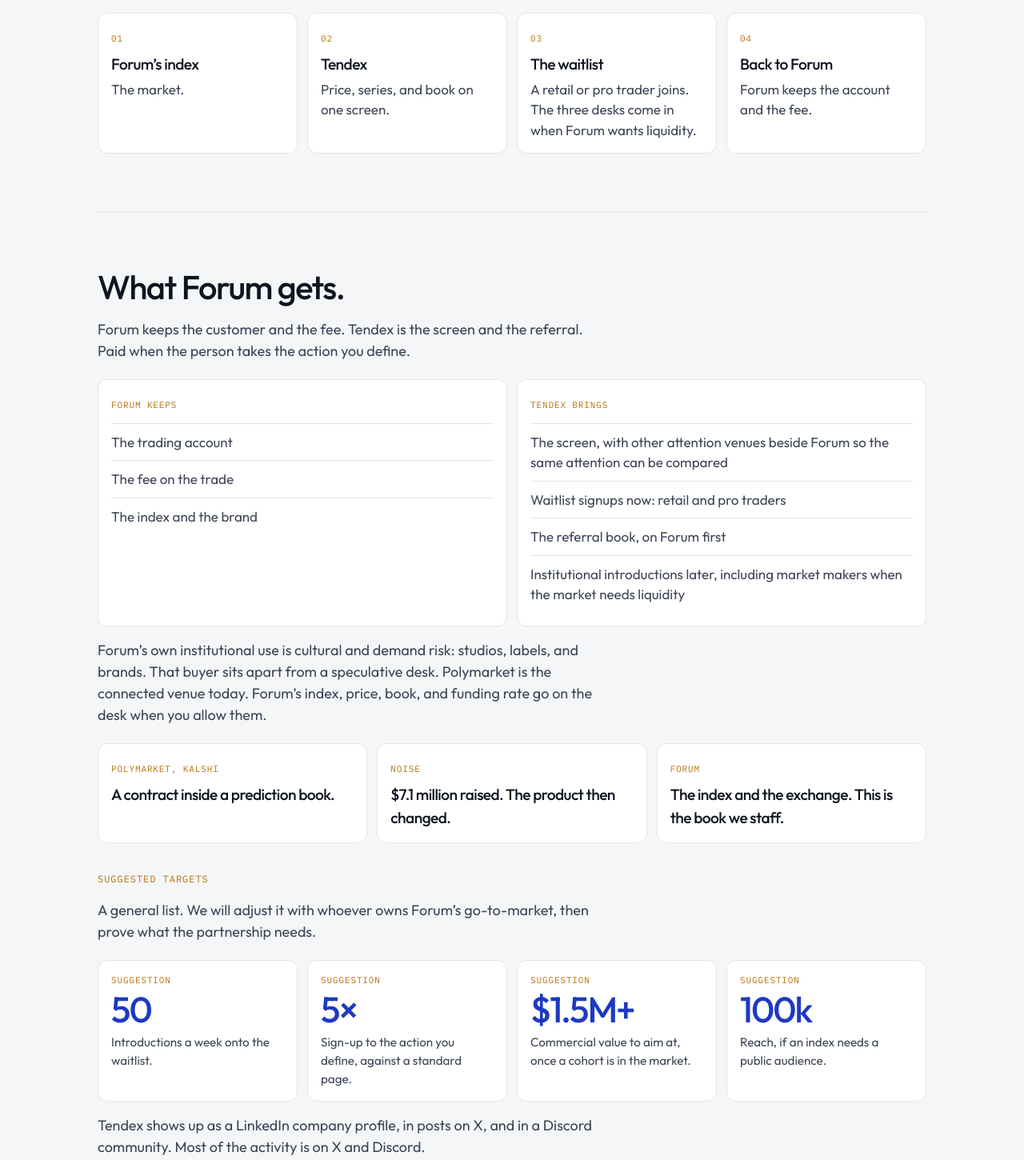
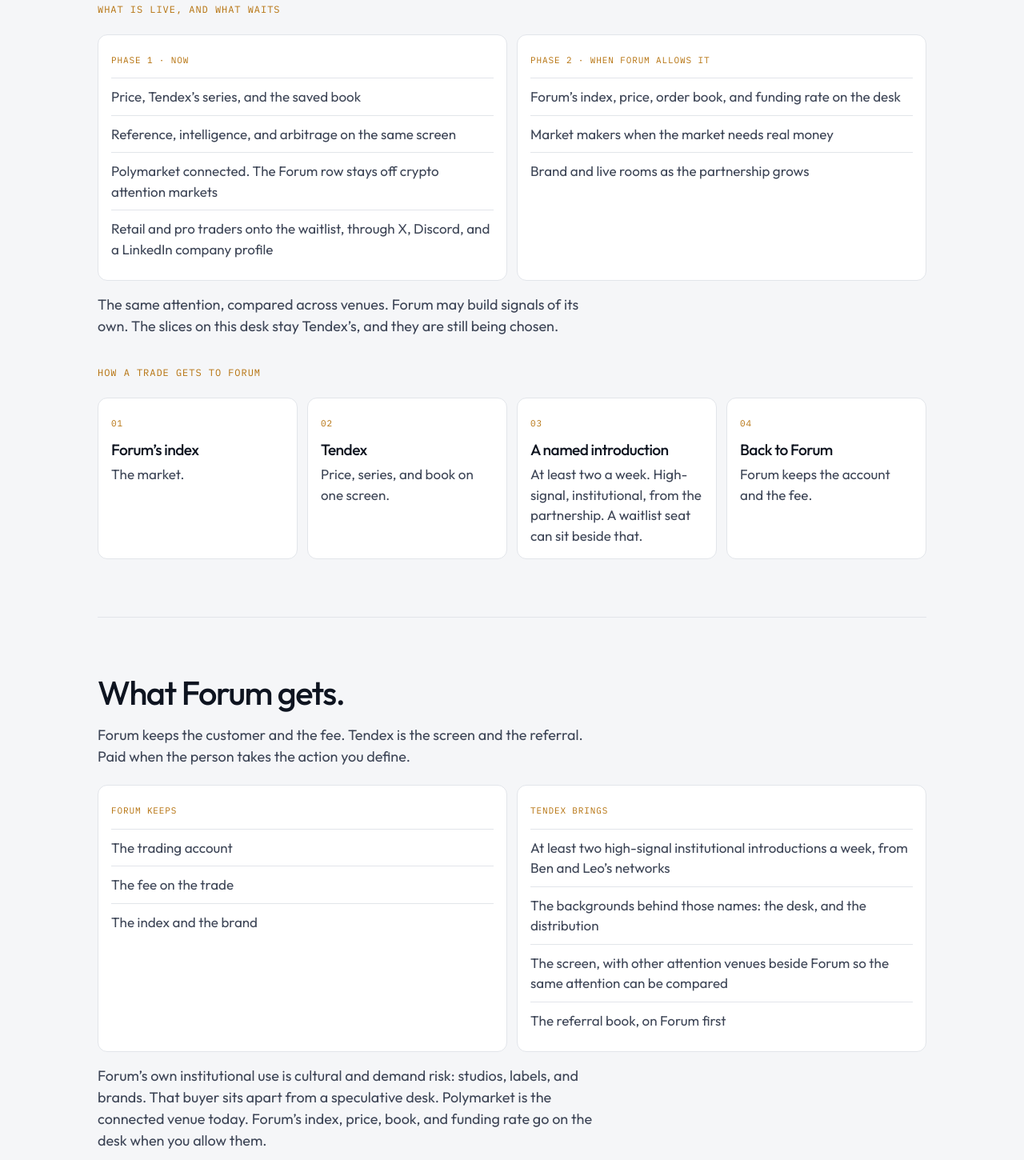
Before and after one commit to beniskillen/tendex-forum-brief, a plain HTML site: page index.html in a window 1280 px wide. Shown: the part 998-2448 px from the top of the page at 80% size. Drawn offline with Linux system fonts and the light colour scheme.

Commit message:
Cut the brief to two institutional introductions a week, and show what is live now.

```diff
--- a/index.html
+++ b/index.html
@@ -391,7 +391,8 @@ try {
     .meta { grid-template-columns: repeat(4, minmax(0, 1fr)); }
     .record { grid-template-columns: 1fr 1fr; }
     .layers, .flow, .venues { grid-template-columns: repeat(3, 1fr); }
-    .path, .stats { grid-template-columns: repeat(4, 1fr); }
+    .path { grid-template-columns: repeat(4, 1fr); }
+    .stats { grid-template-columns: minmax(0, 22rem); }
     .ledger { grid-template-columns: 1fr 1fr; }
     .doors { grid-template-columns: repeat(3, 1fr); }
     .ask-grid { grid-template-columns: repeat(3, 1fr); }
@@ -453,7 +454,7 @@ try {
 
   <section id="product">
     <h2>Built for institutional desks.</h2>
-    <p class="dek">The screen is built for market makers, prop firms, and funds. The first names we bring are retail and pro traders, onto Forum’s waitlist.</p>
+    <p class="dek">The screen is built for market makers, prop firms, and funds. The names we will actually open start with at least two high-signal institutional introductions a week, from Ben and Leo’s own networks.</p>
     <div class="layers">
       <article>
         <small>Market makers</small>
@@ -471,11 +472,32 @@ try {
         <p>Pull Tendex’s series into the model you already run. Raw partner feeds stay off the API.</p>
       </article>
     </div>
+    <p class="kicker">What is live, and what waits</p>
+    <div class="ledger">
+      <article>
+        <small>Phase 1 · now</small>
+        <ul>
+          <li>Price, Tendex’s series, and the saved book</li>
+          <li>Reference, intelligence, and arbitrage on the same screen</li>
+          <li>Polymarket connected. The Forum row stays off crypto attention markets</li>
+          <li>Retail and pro traders onto the waitlist, through X, Discord, and a LinkedIn company profile</li>
+        </ul>
+      </article>
+      <article>
+        <small>Phase 2 · when Forum allows it</small>
+        <ul>
+          <li>Forum’s index, price, order book, and funding rate on the desk</li>
+          <li>Market makers when the market needs real money</li>
+          <li>Brand and live rooms as the partnership grows</li>
+        </ul>
+      </article>
+    </div>
+    <p class="dek">The same attention, compared across venues. Forum may build signals of its own. The slices on this desk stay Tendex’s, and they are still being chosen.</p>
     <p class="kicker">How a trade gets to Forum</p>
     <ol class="path">
       <li><small>01</small><strong>Forum’s index</strong><span>The market.</span></li>
       <li><small>02</small><strong>Tendex</strong><span>Price, series, and book on one screen.</span></li>
-      <li><small>03</small><strong>The waitlist</strong><span>A retail or pro trader joins. The three desks come in when Forum wants liquidity.</span></li>
+      <li><small>03</small><strong>A named introduction</strong><span>At least two a week. High-signal, institutional, from the partnership. A waitlist seat can sit beside that.</span></li>
       <li><small>04</small><strong>Back to Forum</strong><span>Forum keeps the account and the fee.</span></li>
     </ol>
   </section>
@@ -495,10 +517,10 @@ try {
       <article>
         <small>Tendex brings</small>
         <ul>
+          <li>At least two high-signal institutional introductions a week, from Ben and Leo’s networks</li>
+          <li>The backgrounds behind those names: the desk, and the distribution</li>
           <li>The screen, with other attention venues beside Forum so the same attention can be compared</li>
-          <li>Waitlist signups now: retail and pro traders</li>
           <li>The referral book, on Forum first</li>
-          <li>Institutional introductions later, including market makers when the market needs liquidity</li>
         </ul>
       </article>
     </div>
@@ -508,13 +530,10 @@ try {
       <li><small>Noise</small><strong>$7.1 million raised. The product then changed.</strong></li>
       <li><small>Forum</small><strong>The index and the exchange. This is the book we staff.</strong></li>
     </ul>
-    <p class="kicker">Suggested targets</p>
-    <p class="dek">A general list. We will adjust it with whoever owns Forum’s go-to-market, then prove what the partnership needs.</p>
+    <p class="kicker">The number we will stand behind</p>
+    <p class="dek">At least two high-signal institutional introductions a week. Named people, from Ben and Leo’s own networks. Forum gets that network, and the backgrounds behind it. We lead a guerrilla approach. Volume targets are not on this page.</p>
     <ul class="stats">
-      <li><small>Suggestion</small><b>50</b><span>Introductions a week onto the waitlist.</span></li>
-      <li><small>Suggestion</small><b>5×</b><span>Sign-up to the action you define, against a standard page.</span></li>
-      <li><small>Suggestion</small><b>$1.5M+</b><span>Commercial value to aim at, once a cohort is in the market.</span></li>
-      <li><small>Suggestion</small><b>100k</b><span>Reach, if an index needs a public audience.</span></li>
+      <li><small>Floor</small><b>2+</b><span>High-signal institutional introductions a week, from the Tendex partnership.</span></li>
     </ul>
     <p class="dek">Tendex shows up as a LinkedIn company profile, in posts on X, and in a Discord community. Most of the activity is on X and Discord.</p>
   </section>
@@ -526,10 +545,10 @@ try {
         <button type="button"><span class="n">01</span><strong>Forum names the market.</strong><span class="detail">One index. One eligible trader. One useful first action. One owner on your side.</span></button>
       </li>
       <li>
-        <button type="button"><span class="n">02</span><strong>That index goes on the desk.</strong><span class="detail">Price, attention series, and book.</span></button>
+        <button type="button"><span class="n">02</span><strong>That index goes on the desk.</strong><span class="detail">Price, attention series, book, and the signals beside them.</span></button>
       </li>
       <li>
-        <button type="button"><span class="n">03</span><strong>Ben opens the retail and pro list first.</strong><span class="detail">Traders who already open an account. The institutional list waits until Forum asks for it.</span></button>
+        <button type="button"><span class="n">03</span><strong>Ben and Leo open two names a week.</strong><span class="detail">High-signal institutional introductions from our own networks. Backgrounds first. A guerrilla list, not a volume plan.</span></button>
       </li>
       <li>
         <button type="button"><span class="n">04</span><strong>Each one is onboarded in person.</strong><span class="detail">A walkthrough on Tendex, then the Forum action you defined. We record who acted and who returned.</span></button>
@@ -542,8 +561,8 @@ try {
 
   <section id="ask">
     <div class="ask">
-      <h2>Thirty minutes. One index. A waitlist cohort.</h2>
-      <p class="dek">Two weeks after that. A commercial conversation only once Forum can see who joined.</p>
+      <h2>Thirty minutes. Two introductions a week.</h2>
+      <p class="dek">One index on the desk. A commercial conversation only once Forum can see the names.</p>
       <div class="ask-grid">
         <article>
           <h3>Forum</h3>
@@ -551,7 +570,7 @@ try {
         </article>
         <article>
           <h3>Tendex</h3>
-          <p>Leo puts that series on the desk. Ben brings retail and pro traders onto the waitlist now, and institutional names when you want liquidity.</p>
+          <p>Leo puts the series, the book, and the signals on the desk. Ben and Leo bring at least two high-signal institutional introductions a week, from the networks and the backgrounds behind this partnership.</p>
         </article>
         <article>
           <h3>After</h3>
@@ -563,8 +582,8 @@ try {
   </section>
 
   <section id="rooms">
-    <h2>Retail and pro traders first.</h2>
-    <p class="dek">They are the near-term cohort, onto the waitlist. Brand and live audiences come in as the partnership grows. The Forum row stays off crypto attention markets. Ben’s crypto distribution is how the first retail and pro names get found.</p>
+    <h2>High-signal names first.</h2>
+    <p class="dek">At least two institutional introductions a week, from Ben and Leo. That is the guerrilla approach. Brand and live rooms come in as the partnership grows. The Forum row stays off crypto attention markets.</p>
     <div class="switch" role="tablist" aria-label="Adjacent audiences">
       <button type="button" role="tab" id="tab-trading" aria-selected="true" aria-controls="panel-trading">Trading audiences</button>
       <button type="button" role="tab" id="tab-brands" aria-selected="false" aria-controls="panel-brands">Brand and culture</button>
@@ -572,9 +591,9 @@ try {
     </div>
 
     <div class="panel" id="panel-trading" role="tabpanel">
-      <p class="figure"><b>50/wk</b><span>A suggested pace. 5× is a suggested bar on the action you define.</span></p>
-      <h3>The near-term cohort.</h3>
-      <p>Educators, VIP partners, affiliates, and the people who follow them. This is the list that fills the waitlist. The Forum row itself stays clear of crypto markets.</p>
+      <p class="figure"><b>2+</b><span>High-signal institutional introductions a week. A floor, not a blast.</span></p>
+      <h3>The list we can actually open.</h3>
+      <p>Named people from Ben and Leo’s own networks. Backgrounds first. Educators, VIP partners, and affiliates can still feed a waitlist. They are not the number on the page.</p>
       <ul class="chips">
         <li>Educators</li>
         <li>VIP partners</li>
@@ -584,7 +603,7 @@ try {
     </div>
 
     <div class="panel" id="panel-brands" role="tabpanel" hidden>
-      <p class="figure"><b>$1.5M+</b><span>A commercial mark to aim at with you, once a cohort is trading.</span></p>
+      <p class="figure"><b>Later</b><span>No commercial number until a cohort is actually in the market.</span></p>
       <h3>Culture the index is about.</h3>
       <p>Sport, retail, and automotive. Buyers who already pay for cultural presence, when an index is a product or a city.</p>
       <ul class="chips">
@@ -596,7 +615,7 @@ try {
     </div>
 
     <div class="panel" id="panel-live" role="tabpanel" hidden>
-      <p class="figure"><b>100k</b><span>Suggested reach, if an index needs a public room.</span></p>
+      <p class="figure"><b>Later</b><span>No reach number until an index needs a public room.</span></p>
       <h3>A live room, brought in later.</h3>
       <p>Promoters, sponsors, and a tour audience in Australia and New Zealand. In the partnership once an index needs a public room.</p>
       <ul class="chips">
@@ -616,7 +635,7 @@ try {
           <img class="portrait" src="assets/leo-chow.jpg" alt="Leo Chow.">
         </figure>
         <h3>Leo Chow</h3>
-        <p>Built the terminal. Credit-risk scorecards, then the model code. Now a senior developer in business banking.</p>
+        <p>Built the terminal. Credit-risk scorecards, then the model code. Two years trading crypto on his own account. The order book he records is the one venues do not keep. Reference, intelligence, and arbitrage are what he is adding now.</p>
         <ul class="facts">
           <li>Macquarie · Applied Finance and Applied Statistics</li>
           <li>Commonwealth Bank scorecards, 2012–2014 · up to 21 million rows</li>
@@ -632,7 +651,7 @@ try {
           <img src="assets/ben-bybit.jpg" alt="Ben Killen on stage for Bybit.">
         </figure>
         <h3>Ben Killen</h3>
-        <p>Brings retail and pro traders onto the waitlist, and stays until they take the action Forum sets.</p>
+        <p>Opens the institutional names, and stays until they take the action Forum sets. The way in is crypto distribution: educators, partners, and traders who already open an account.</p>
         <ul class="facts">
           <li>Bybit partner acquisition, 2024–2026 · traders, KOLs, VIP, institutional</li>
           <li>Fortem Media, Head of Business Development, 2023–2026</li>
```
